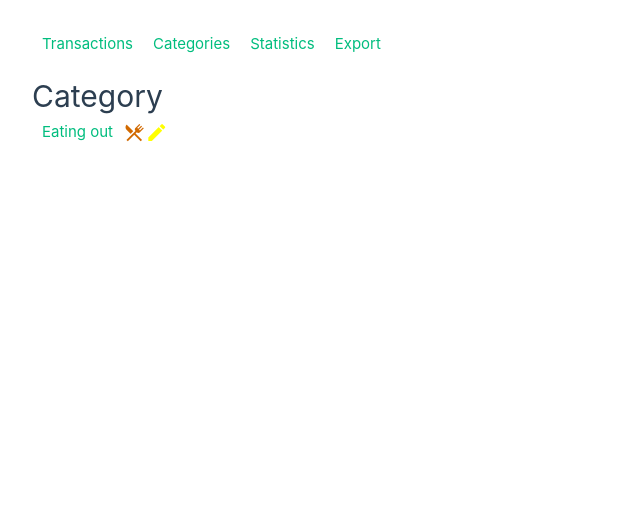
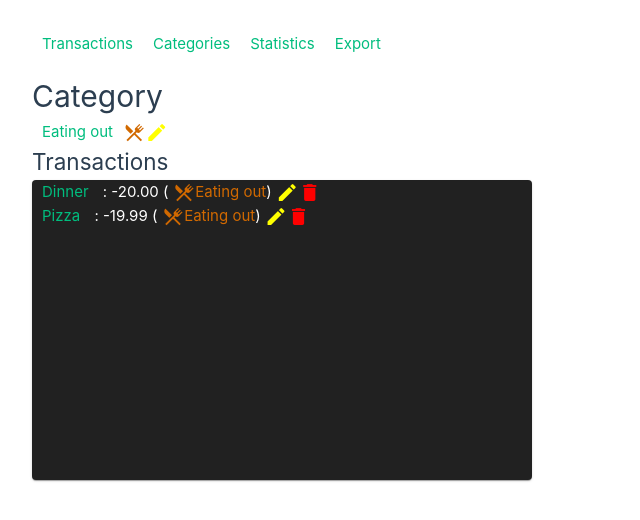
Before and after one commit to FilipTarajko/finance-manager, a Vue app: page /categories/1 in a window 1280 px wide. Shown: the top 520 px of the page, without its empty margins (0-640 px from the left). Built offline with nearby package versions, Linux system fonts and the light colour scheme.

Commit message:
Add category's transactions to its page

```diff
--- a/src/components/CategoryComponent.vue
+++ b/src/components/CategoryComponent.vue
@@ -1,5 +1,11 @@
 <script setup lang="ts">
-defineProps(['category', 'showDialog'])
+import type { Category } from '@/types/types'
+
+defineProps<{
+  category: Category,
+  showDialog: Function
+}>()
+
 </script>
 
 
--- a/src/components/TransactionComponent.vue
+++ b/src/components/TransactionComponent.vue
@@ -1,7 +1,12 @@
 <script setup lang="ts">
 import { useCategoriesStore } from '@/stores/categoriesStore';
+import type { TransactionWithCategoryData } from '@/types/types'
 
-defineProps(['transaction', 'showDialog'])
+defineProps<{
+  transaction: TransactionWithCategoryData,
+  showDialog: Function
+}>()
+
 const categoriesStore = useCategoriesStore();
 
 </script>
--- /dev/null
+++ b/src/components/TransactionList.vue
@@ -0,0 +1,30 @@
+<script setup lang="ts">
+import TransactionComponent from '@/components/TransactionComponent.vue'
+import type { TransactionWithCategoryData } from '@/types/types';
+
+defineProps<{
+  showDialog: Function,
+  transactions: TransactionWithCategoryData[]
+}>()
+
+
+</script>
+
+<template>
+  <v-card
+    theme="dark"
+    width="500"
+  >
+    <v-virtual-scroll
+      :height="300"
+      :items="transactions"
+    >
+      <template v-slot:default="{ item }">
+        <TransactionComponent
+          :transaction=item
+          :showDialog=showDialog
+        ></TransactionComponent>
+      </template>
+    </v-virtual-scroll>
+  </v-card>
+</template>
--- a/src/views/CategoryDetailsView.vue
+++ b/src/views/CategoryDetailsView.vue
@@ -1,24 +1,43 @@
 <script setup lang="ts">
 import CategoryForm from '@/components/CategoryForm.vue'
+import TransactionForm from '@/components/TransactionForm.vue'
+import TransactionList from '@/components/TransactionList.vue'
 import CategoryComponent from '@/components/CategoryComponent.vue'
 import { useCategoriesStore } from '../stores/categoriesStore'
-import { computed, ref } from 'vue'
+import { computed, ref, type Ref } from 'vue'
 import { useRoute } from 'vue-router'
+import type { TransactionWithCategoryData } from '@/types/types'
 const categoriesStore = useCategoriesStore()
 const route = useRoute()
 
-let isDialogShown = ref(false)
+let isCategoryDialogShown = ref(false)
 
-function showDialog() {
-  isDialogShown.value = true
+function showCategoryDialog() {
+  isCategoryDialogShown.value = true
 }
 
-function hideDialog() {
-  isDialogShown.value = false
+function hideCategoryDialog() {
+  isCategoryDialogShown.value = false
+}
+
+let isTransactionDialogShown = ref(false)
+let dialogTransaction: Ref<TransactionWithCategoryData | null> = ref(null)
+
+function showTransactionDialog(transaction: TransactionWithCategoryData) {
+  dialogTransaction.value = transaction
+  isTransactionDialogShown.value = true
+}
+
+function hideTransactionDialog() {
+  isTransactionDialogShown.value = false
 }
 
 const category = computed(() => {
   return categoriesStore.categories.find((e) => e.id == (route.params.categoryId as any))
+})
+
+const transactionsInCategory = computed(() => {
+  return categoriesStore.transactions.filter(transaction => transaction.categoryData.name == category.value?.name)
 })
 </script>
 
@@ -28,22 +47,46 @@ const category = computed(() => {
     <template v-if="category">
       <CategoryComponent
         :category="category"
-        :showDialog="showDialog"
+        :showDialog="showCategoryDialog"
       ></CategoryComponent>
       <v-dialog
         width="auto"
-        v-model="isDialogShown"
+        v-model="isCategoryDialogShown"
       >
         <v-card theme="dark">
           <v-card-text>
             <CategoryForm
               :category="category"
-              :hideDialog="hideDialog"
+              :hideDialog="hideCategoryDialog"
             > </CategoryForm>
           </v-card-text>
         </v-card>
       </v-dialog>
+      <h2>Transactions</h2>
+      <template v-if="transactionsInCategory.length">
+        <TransactionList
+          :transactions="transactionsInCategory"
+          :showDialog="showTransactionDialog"
+        ></TransactionList>
+        <v-dialog
+          width="auto"
+          v-model="isTransactionDialogShown"
+        >
+          <v-card>
+            <v-card-text>
+              <TransactionForm
+                :transaction="dialogTransaction"
+                :hideDialog="hideTransactionDialog"
+              >
+              </TransactionForm>
+            </v-card-text>
+          </v-card>
+        </v-dialog>
+      </template>
+      <template v-else>
+        There are no transactions in this category
+      </template>
     </template>
-    <template v-else> Transaction not found </template>
+    <template v-else> Category not found </template>
   </main>
 </template>
--- a/src/views/TransactionsView.vue
+++ b/src/views/TransactionsView.vue
@@ -1,9 +1,9 @@
 <script setup lang="ts">
 import TransactionForm from '@/components/TransactionForm.vue'
-import TransactionComponent from '@/components/TransactionComponent.vue'
+import TransactionList from '@/components/TransactionList.vue'
 import { ref, type Ref } from 'vue'
 import type { TransactionWithCategoryData } from '@/types/types'
-import { useCategoriesStore } from '@/stores/categoriesStore'
+import { useCategoriesStore } from '@/stores/categoriesStore';
 const categoriesStore = useCategoriesStore()
 
 let isDialogShown = ref(false)
@@ -24,22 +24,10 @@ function hideDialog() {
     <h1>Transactions</h1>
     <TransactionForm />
     <h2>transaction history</h2>
-    <v-card
-      theme="dark"
-      width="500"
-    >
-      <v-virtual-scroll
-        :height="300"
-        :items="categoriesStore.transactions"
-      >
-        <template v-slot:default="{ item }">
-          <TransactionComponent
-            :transaction=item
-            :showDialog=showDialog
-          ></TransactionComponent>
-        </template>
-      </v-virtual-scroll>
-    </v-card>
+    <TransactionList
+      :transactions="categoriesStore.transactions"
+      :showDialog="showDialog"
+    ></TransactionList>
     <v-dialog
       width="auto"
       v-model="isDialogShown"
```
